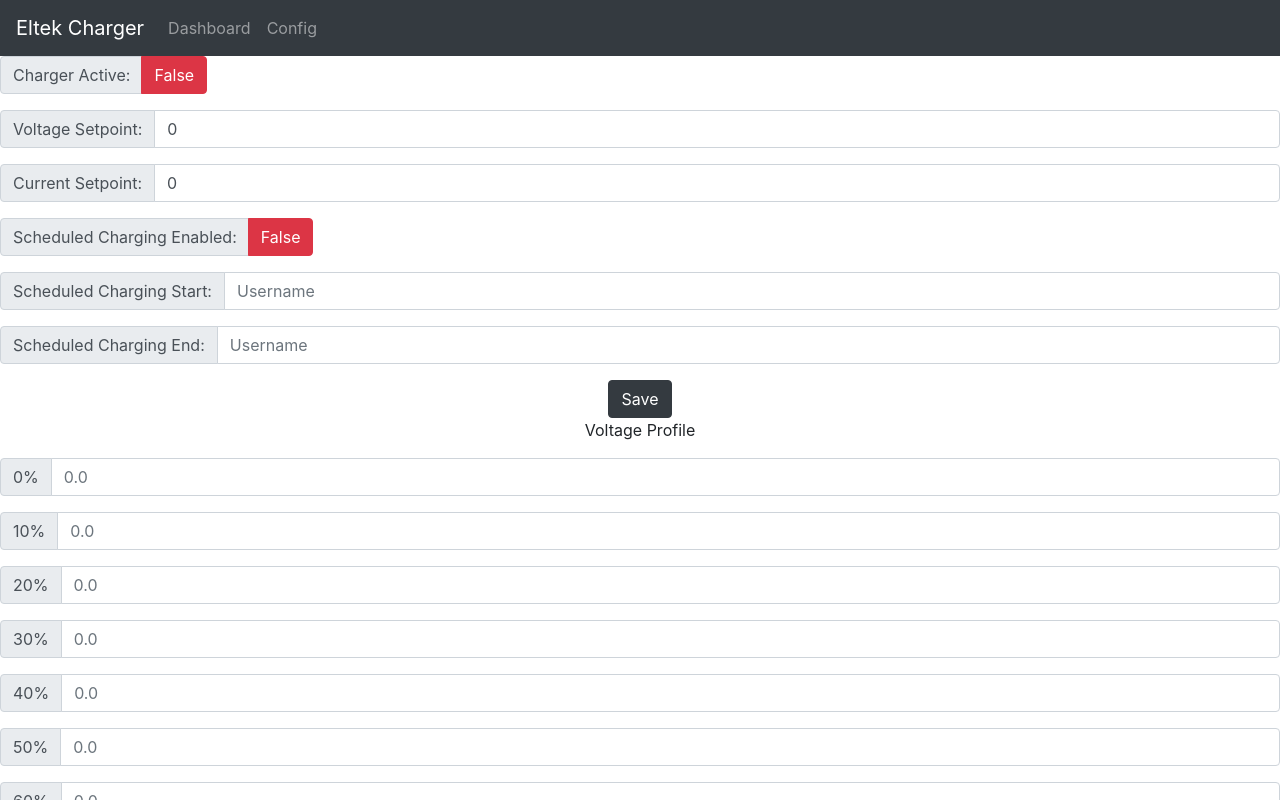
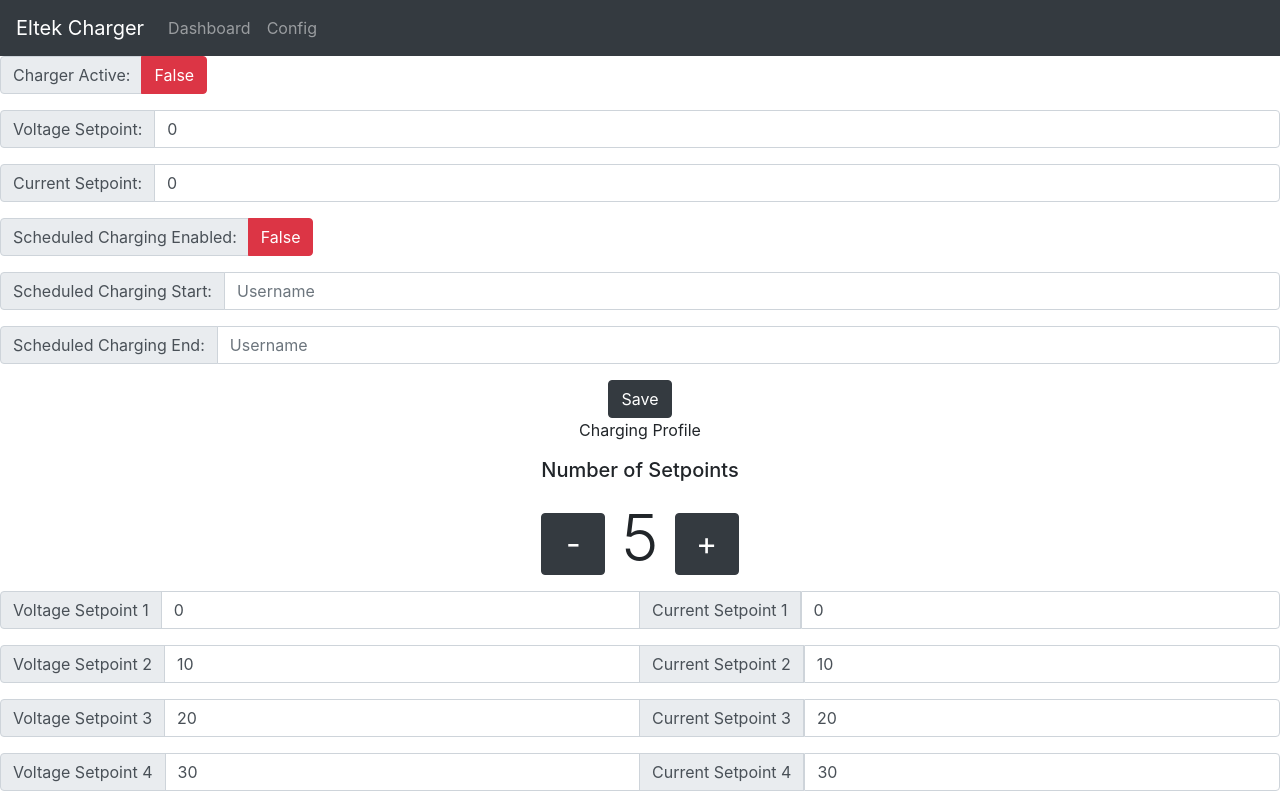
Before and after one commit to k-fillmore/Eltek-Battery-Charger, a React (Create React App) app in the folder client/: page /Config in a window 1280 px wide. Shown: the top 800 px of the page. Built offline with nearby package versions, Linux system fonts and the light colour scheme; no server answers.

Commit message:
work on charging profile

```diff
--- /dev/null
+++ b/client/src/components/ChargingProfile.css
@@ -0,0 +1,15 @@
+.counter {
+    font-size: 4rem;
+    font-weight: 300;
+}
+.counter button{
+    width: 4rem;
+
+   font-size:2rem;
+   margin: 1rem;
+   text-align: center;
+   vertical-align: auto;
+}
+.counter title{
+    font-size:0.5rem;
+}
--- a/client/src/components/ChargingProfile.js
+++ b/client/src/components/ChargingProfile.js
@@ -1,37 +1,92 @@
-import React from "react";
-import { InputGroup, FormControl } from "react-bootstrap";
+import { React, useState } from "react";
+import { InputGroup, FormControl, Button } from "react-bootstrap";
+import "./ChargingProfile.css";
+
 
 function ChargingProfile() {
-  const stateOfChargeMap = [0, 10, 20, 30, 40, 50, 60, 70, 80, 90, 100];
+  const [profileName, setProfileName] = useState("name");
+  const [profileId, setProfileId] = useState(0);
+  const [stateOfChargeMap, setStateOfChargeMap] = useState([
+    0, 10, 20, 30, 40, 50, 60, 70, 80, 90, 100,
+  ]);
+  const [voltageMap, setVoltageMap] = useState([
+    0, 10, 20, 30, 40, 50, 60, 70, 80, 90, 100,
+  ]);
+  const [currentMap, setCurrentMap] = useState([
+    0, 10, 20, 30, 40, 50, 60, 70, 80, 90, 100,
+  ]);
+  let [numSetpoints, setNumSetpoints] = useState(5);
+
+  function handleVoltageChange(e, idx) {
+    let modarr = [...voltageMap];
+    let newVal = parseInt(e.target.value);
+    modarr[idx] = newVal;
+    console.log(modarr);
+    setVoltageMap(modarr);
+  }
+  function handleCurrentChange(e, idx) {
+    let modarr = [...currentMap];
+    let newVal = parseInt(e.target.value);
+    modarr[idx] = newVal;
+    console.log(modarr);
+    setCurrentMap(modarr);
+  }
+
+  function handleCounter(direction){
+      if (numSetpoints > 0 & direction === "down"){
+          setNumSetpoints(numSetpoints-1);
+      } else if(numSetpoints >= 0 & direction === "up") {
+          setNumSetpoints(numSetpoints+1);
+      }
+  }
 
   return (
     <div>
-        <p>Voltage Profile</p>
-      {stateOfChargeMap.map((soc) => {
+      <p>Charging Profile</p>
+
+      <div className="counter">
+
+          <h5>Number of Setpoints</h5>
+        <Button className="mb-3" variant="dark" onClick={() => {handleCounter("down")}}>
+          -
+        </Button>
+        {numSetpoints}
+        <Button className="mb-3" variant="dark" onClick={() => {handleCounter("up")}}>
+          +
+        </Button>
+      </div>
+      {stateOfChargeMap.map((soc, index) => {
         return (
           <InputGroup className="mb-3">
             <InputGroup.Prepend>
-              <InputGroup.Text id="basic-addon1">{soc+"%"}</InputGroup.Text>
+              <InputGroup.Text id="basic-addon1">
+                Voltage Setpoint {" " + (index + 1)}
+              </InputGroup.Text>
             </InputGroup.Prepend>
             <FormControl
               placeholder="0.0"
               aria-label="0.0"
               aria-describedby="basic-addon1"
+              value={voltageMap[index]}
+              onChange={(e) => {
+                handleVoltageChange(e, index);
+                console.log(e.target.value);
+              }}
             />
-          </InputGroup>
-        );
-      })}
-      <p>Current Profile</p>
-      {stateOfChargeMap.map((soc) => {
-        return (
-          <InputGroup className="mb-3">
-            <InputGroup.Prepend>
-              <InputGroup.Text id="basic-addon1">{soc+"%"}</InputGroup.Text>
-            </InputGroup.Prepend>
+            <InputGroup.Append>
+              <InputGroup.Text>
+                Current Setpoint {" " + (index + 1)}
+              </InputGroup.Text>
+            </InputGroup.Append>
             <FormControl
               placeholder="0.0"
               aria-label="0.0"
               aria-describedby="basic-addon1"
+              value={currentMap[index]}
+              onChange={(e) => {
+                handleCurrentChange(e, index);
+                console.log(e.target.value);
+              }}
             />
           </InputGroup>
         );
```
